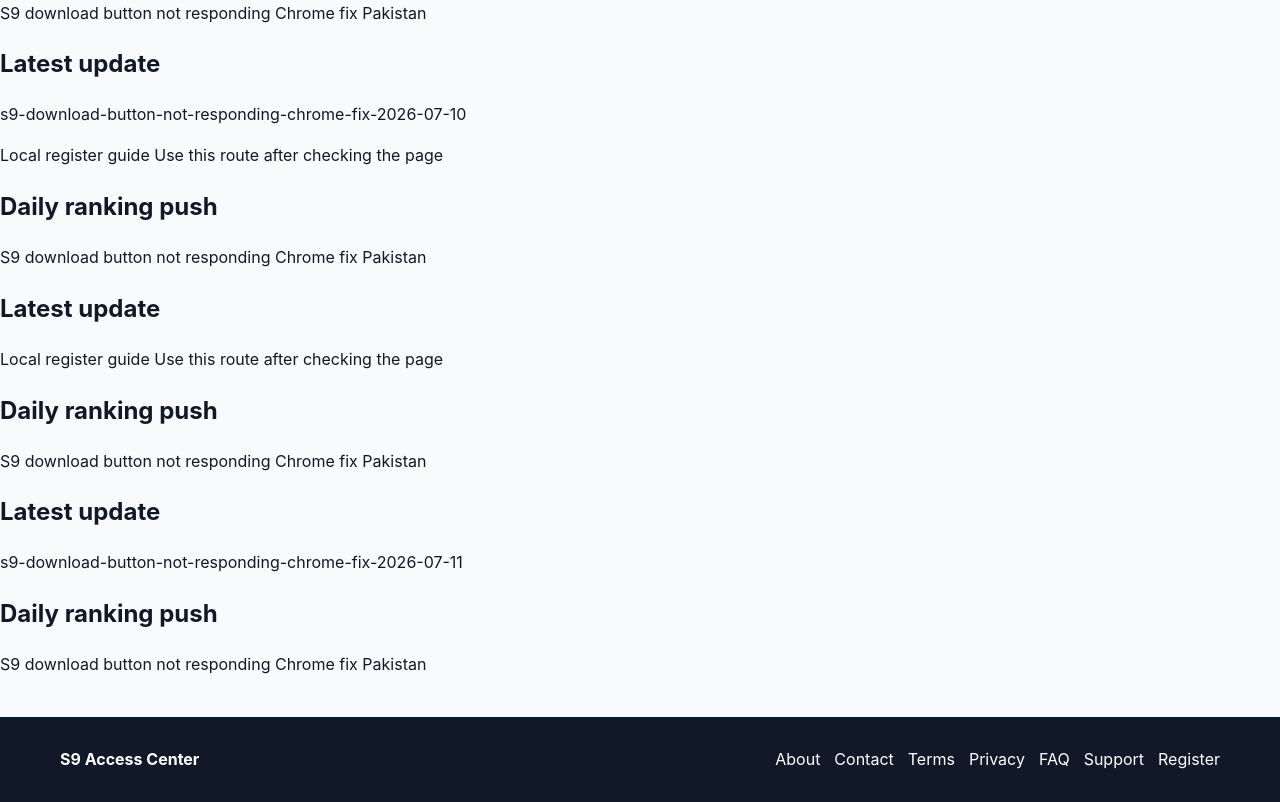
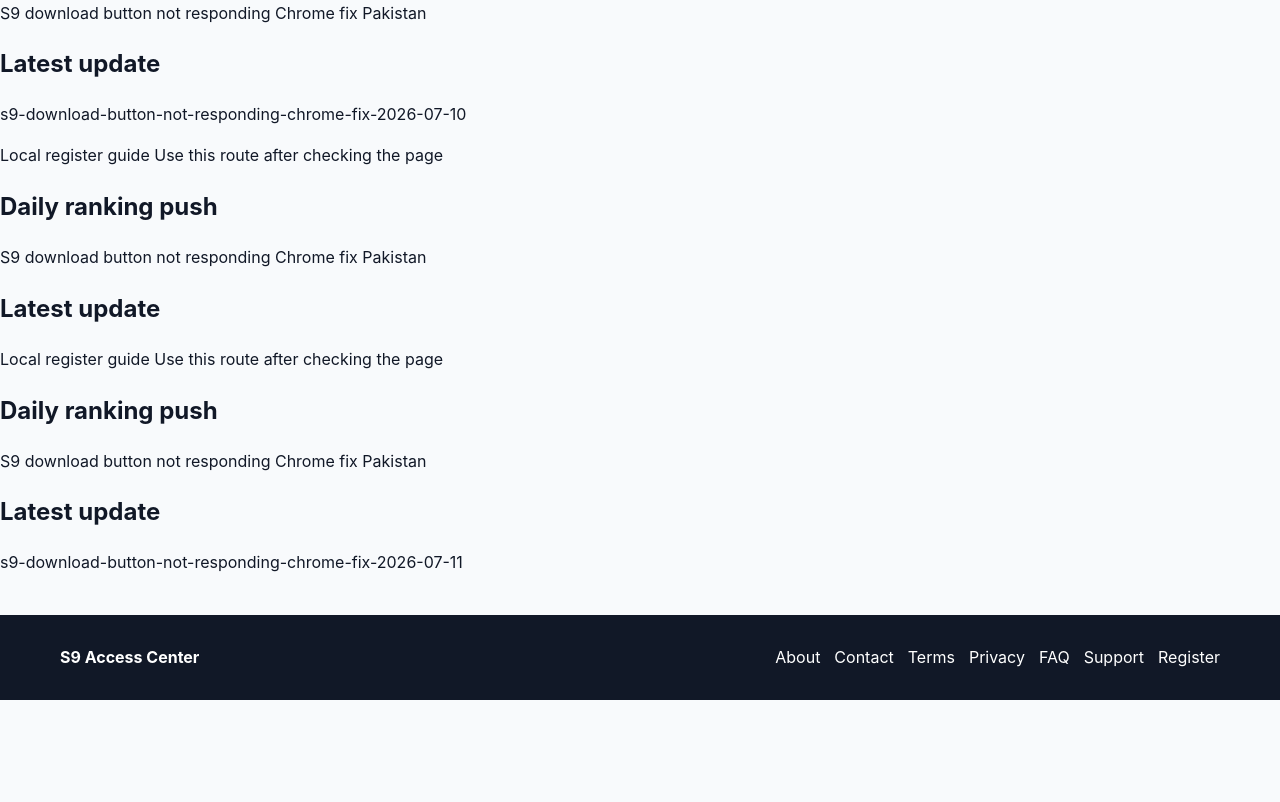
Before and after one commit to alexgkbet888-web/s9downloadpk.com, a plain HTML site: page index.html in a window 1280 px wide. Shown: the part 5170-5972 px from the top of the page. After the commit the page ends 5870 px from the top, so only its background shows below. Drawn offline with Linux system fonts and the light colour scheme.

Commit message:
Remove unpublished homepage article link

```diff
--- a/index.html
+++ b/index.html
@@ -82,5 +82,4 @@
   <h2>Latest update</h2>
   <p><a href="https://s9downloadpk.com/blog/s9-download-button-not-responding-chrome-fix-2026-07-11/">s9-download-button-not-responding-chrome-fix-2026-07-11</a></p>
 </section>
-<section class="intent-link"><h2>Daily ranking push</h2><a href="blog/s9-download-button-not-responding-chrome-fix-2026-07-20/">S9 download button not responding Chrome fix Pakistan</a></section>
 </main><footer class="footer"><div class="wrap"><strong>S9 Access Center</strong><nav><a href="about/">About</a><a href="contact/">Contact</a><a href="terms/">Terms</a><a href="privacy/">Privacy</a><a href="faq/">FAQ</a><a href="support/">Support</a><a href="https://b9.game/refer/MDMxMjMxMjM1NTU=" rel="nofollow sponsored noopener">Register</a></nav></div></footer><script src="script.js" defer></script></body></html>
```
